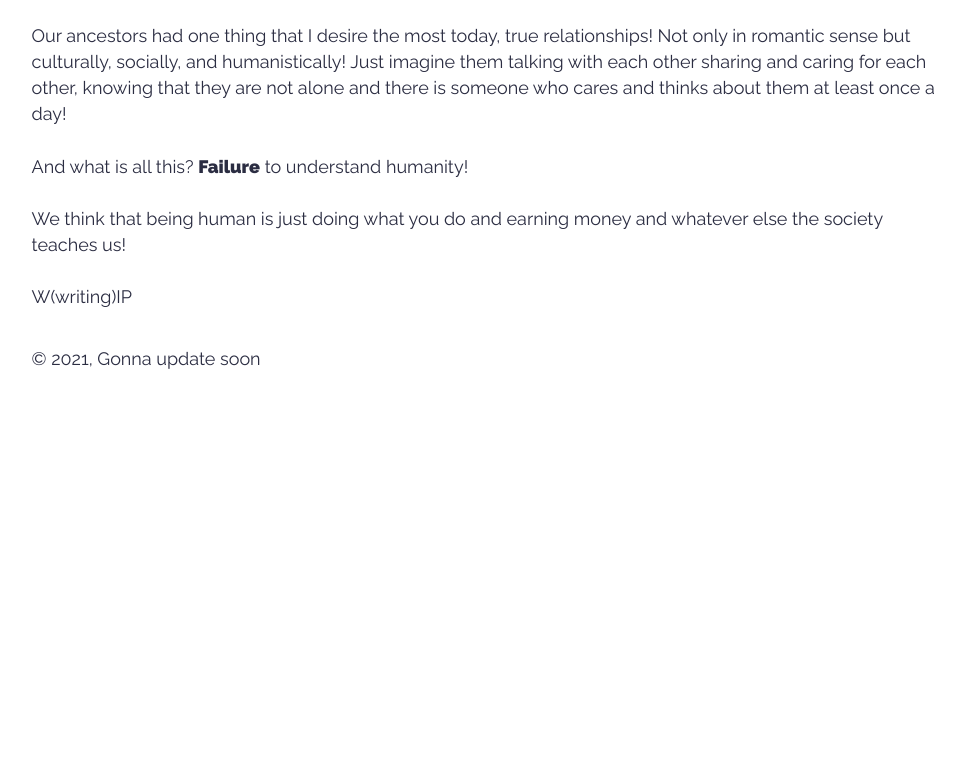
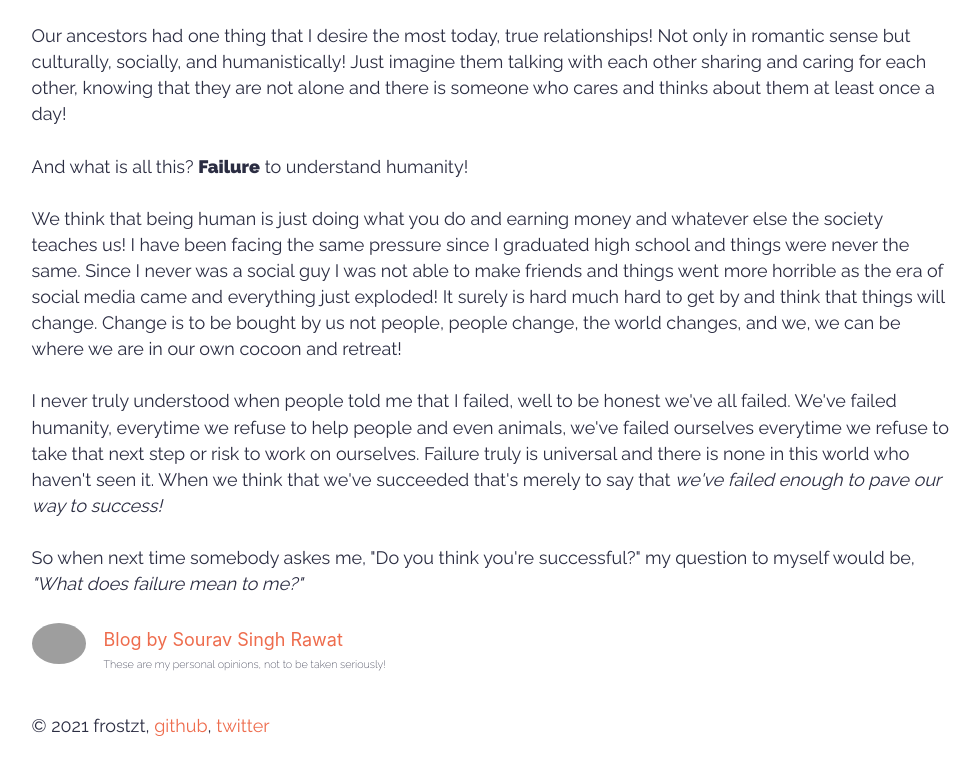
Before and after one commit to frostzt/frostzt-maybe, a Gatsby site: page /failure/ in a window 1280 px wide. Shown: the part 1168-1933 px from the top of the page, without its empty margins (148-1128 px from the left). Before the commit the page ends 1566 px from the top, so only its background shows below. Built offline with nearby package versions, Linux system fonts and the light colour scheme; Gatsby itself is replaced by a stand-in of ours; grey boxes are pictures that could not be loaded.

Commit message:
Created personal component and completed Failure article

```diff
--- a/src/components/layout.js
+++ b/src/components/layout.js
@@ -1,16 +1,9 @@
-/**
- * Layout component that queries for data
- * with Gatsby's useStaticQuery component
- *
- * See: https://www.gatsbyjs.com/docs/use-static-query/
- */
+import * as React from "react";
+import PropTypes from "prop-types";
+import { useStaticQuery, graphql, Link } from "gatsby";
 
-import * as React from "react"
-import PropTypes from "prop-types"
-import { useStaticQuery, graphql } from "gatsby"
-
-import Header from "./header"
-import "./layout.css"
+import Header from "./header";
+import "./layout.css";
 
 const Layout = ({ children }) => {
   const data = useStaticQuery(graphql`
@@ -21,7 +14,7 @@ const Layout = ({ children }) => {
         }
       }
     }
-  `)
+  `);
 
   return (
     <>
@@ -40,15 +33,28 @@ const Layout = ({ children }) => {
             color: `var(--textNormal)`,
           }}
         >
-          © {new Date().getFullYear()}, Gonna update soon
+          © {new Date().getFullYear()} frostzt,{" "}
+          <a
+            style={{ color: `var(--textTitle)` }}
+            to="https://github.com/frostzt"
+          >
+            github
+          </a>
+          ,{" "}
+          <a
+            style={{ color: `var(--textTitle)` }}
+            to="https://twitter.com/souravsrawat"
+          >
+            twitter
+          </a>
         </footer>
       </div>
     </>
-  )
-}
+  );
+};
 
 Layout.propTypes = {
   children: PropTypes.node.isRequired,
-}
+};
 
-export default Layout
+export default Layout;
--- /dev/null
+++ b/src/components/personal.js
@@ -0,0 +1,26 @@
+import React from "react";
+
+import "../styles/miniProfile.scss";
+
+const Personal = () => {
+  return (
+    <div className="personalProfile">
+      <div className="personalProfile__container">
+        <img
+          className="personalProfile__container--image"
+          src="https://avatars.githubusercontent.com/frostzt"
+        />
+      </div>
+      <div className="personalProfile__text">
+        <h3 className="personalProfile__text--title">
+          Blog by Sourav Singh Rawat
+        </h3>
+        <span className="personalProfile__text--desc">
+          These are my personal opinions, not to be taken seriously!
+        </span>
+      </div>
+    </div>
+  );
+};
+
+export default Personal;
--- a/src/markdown-pages/failure.md
+++ b/src/markdown-pages/failure.md
@@ -1,5 +1,5 @@
 ---
-title: "Failure"
+title: "Failure, according to me..."
 date: "2021-04-11"
 description: "The word that everyone fears but fail to understand!"
 ---
@@ -29,5 +29,8 @@ Our ancestors had one thing that I desire the most today, true relationships! No
 And what is all this? **Failure** to understand humanity!
 
 We think that being human is just doing what you do and earning money and whatever else the society teaches us!
+I have been facing the same pressure since I graduated high school and things were never the same. Since I never was a social guy I was not able to make friends and things went more horrible as the era of social media came and everything just exploded! It surely is hard much hard to get by and think that things will change. Change is to be bought by us not people, people change, the world changes, and we, we can be where we are in our own cocoon and retreat!
 
-W(writing)IP
+I never truly understood when people told me that I failed, well to be honest we've all failed. We've failed humanity, everytime we refuse to help people and even animals, we've failed ourselves everytime we refuse to take that next step or risk to work on ourselves. Failure truly is universal and there is none in this world who haven't seen it. When we think that we've succeeded that's merely to say that _we've failed enough to pave our way to success!_
+
+So when next time somebody askes me, "Do you think you're successful?" my question to myself would be, _"What does failure mean to me?"_
--- /dev/null
+++ b/src/styles/miniProfile.scss
@@ -0,0 +1,33 @@
+.personalProfile {
+  display: flex;
+  align-items: center;
+
+  &__container {
+    width: 3rem;
+    height: 3rem;
+
+    &--image {
+      max-width: 100%;
+      max-height: 100%;
+      border-radius: 50%;
+    }
+  }
+
+  &__text {
+    margin-left: 1rem;
+    line-height: 1;
+
+    &--title {
+      font-size: 1rem;
+      margin-bottom: 0.2rem;
+      color: var(--textTitle);
+      font-weight: 400;
+    }
+
+    &--desc {
+      font-weight: 300;
+      font-size: 0.6rem;
+      color: var(--textNormal);
+    }
+  }
+}
--- a/src/templates/blog-post.js
+++ b/src/templates/blog-post.js
@@ -2,11 +2,10 @@ import React from "react";
 import { graphql } from "gatsby";
 import Layout from "../components/layout";
 import SEO from "../components/seo";
+import Personal from "../components/personal";
 
 export default ({ data }) => {
   const post = data.markdownRemark;
-
-  console.log(data);
 
   return (
     <Layout>
@@ -24,6 +23,7 @@ export default ({ data }) => {
           dangerouslySetInnerHTML={{ __html: post.html }}
         />
       </div>
+      <Personal />
     </Layout>
   );
 };
```
Also changed, not shown: 1 other file.
